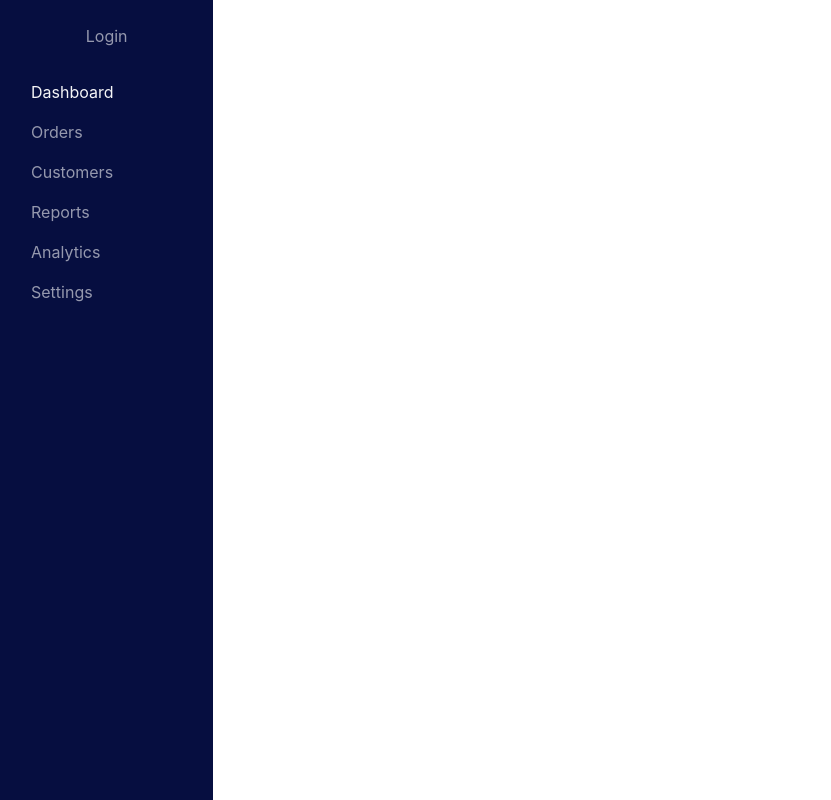
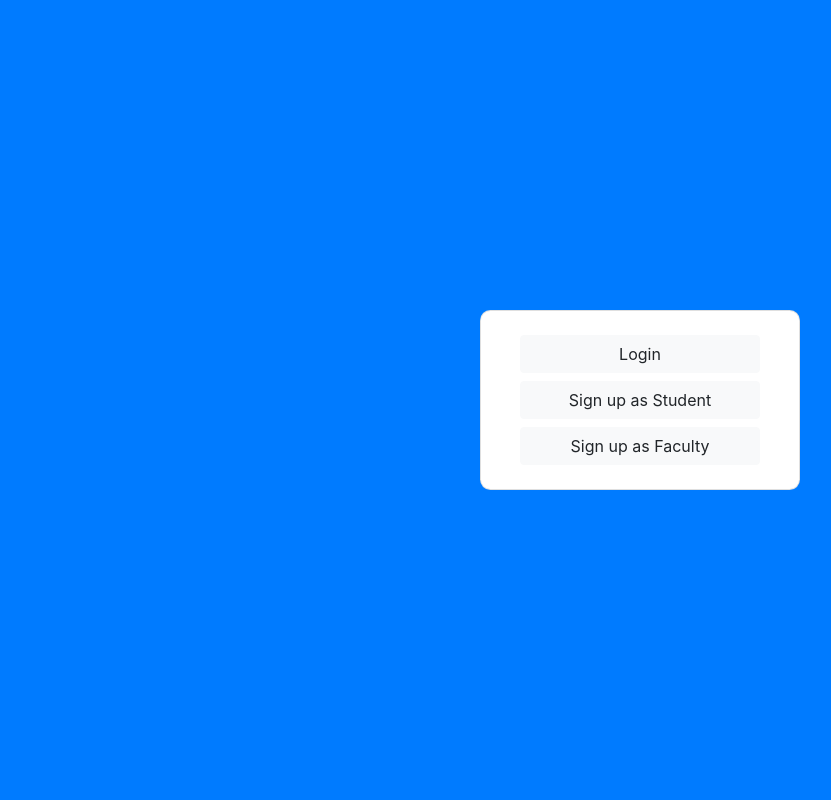
Before and after one commit to parth-03083/studentportal, a Django app: page / in a window 1280 px wide. Shown: the whole page, without its empty margins (0-831 px from the left). Run offline with Django 4.2, Linux system fonts and the light colour scheme; some libraries are stand-ins or nearby versions.

Commit message:
UPD frontend changes

```diff
--- a/static/assets/css/style.css
+++ b/static/assets/css/style.css
@@ -16,3 +16,7 @@ html,body{
     color:#F5F5F7 !important;
     opacity: 1;
 }
+
+.card-rounded{
+    border-radius: 0.65rem !important;
+}
--- a/templates/index.html
+++ b/templates/index.html
@@ -1,5 +1,6 @@
 <!DOCTYPE html>
 <html lang="en">
+
 <head>
   {% load static %}
   <meta charset="UTF-8">
@@ -9,14 +10,15 @@
   {% block css %}
   {% endblock %}
   <link rel="stylesheet" href="{% static 'vendors/bootstrap/css/bootstrap.min.css' %}">
-    <link rel="stylesheet" href="{% static 'assets/css/style.css' %}">
   <link rel="stylesheet" href="https://cdn.jsdelivr.net/npm/bootstrap-icons@1.10.3/font/bootstrap-icons.css">
   <!--
     "D:\mystuff\studentportal\sp\Student-Portal\static\vendors\bootstrap\css\bootstrap.min.css"
   -->
+  <link rel="stylesheet" href="{% static 'assets/css/style.css' %}">
 </head>
+
 <body>
-
+  {% if request.user.is_authenticated%}
   <div class="container-fluid h-100">
     <div class="row h-100">
       <nav class="col-md-2 d-none d-md-block bg-dark sidebar">
@@ -59,19 +61,30 @@
       </nav>
 
       <main role="main" class="col-md-9 ml-sm-auto col-lg-10 px-4">
-            {% block  content %}
+        {% block content %}
 
         {% endblock %}
       </main>
     </div>
   </div>
-
+  {% else %}
+  <div class="container-fluid h-100 bg-primary d-grid place-items-center">
+    <div class="row h-100 d-flex justify-content-center align-items-center">
+      <div class="card col-md-3 card-rounded">
+        <div class="card-body d-flex flex-column">
+          <a href="{% url 'login' %}" class="btn btn-light m-1"> Login </a>
+          <a href="{% url 'signup' %}" class="btn btn-light m-1">Sign up as Student</a>
+          <a href="{% url 'signup' %}" class="btn btn-light m-1">Sign up as Faculty</a>
+        </div>
+      </div>
+    </div>
+  </div>
+  {% endif %}
 
 
   <script src="https://code.jquery.com/jquery-3.5.1.slim.min.js"></script>
   <script src="https://cdn.jsdelivr.net/npm/@popperjs/core@2.9.3/dist/umd/popper-base.min.js"
-      integrity="sha384-zxRSn3abFpD/iz/veg8J/0KZ2LfRZ5E5XNjs5Nog12mzyZLcVCt2BCFWX9Cwk+W"
-      crossorigin="anonymous"></script>
+    integrity="sha384-zxRSn3abFpD/iz/veg8J/0KZ2LfRZ5E5XNjs5Nog12mzyZLcVCt2BCFWX9Cwk+W" crossorigin="anonymous"></script>
 
 
   <script>
@@ -83,4 +96,5 @@
   {% endblock %}
 
 </body>
+
 </html>
```
Lines whose indentation alone changed are shown as unchanged.
